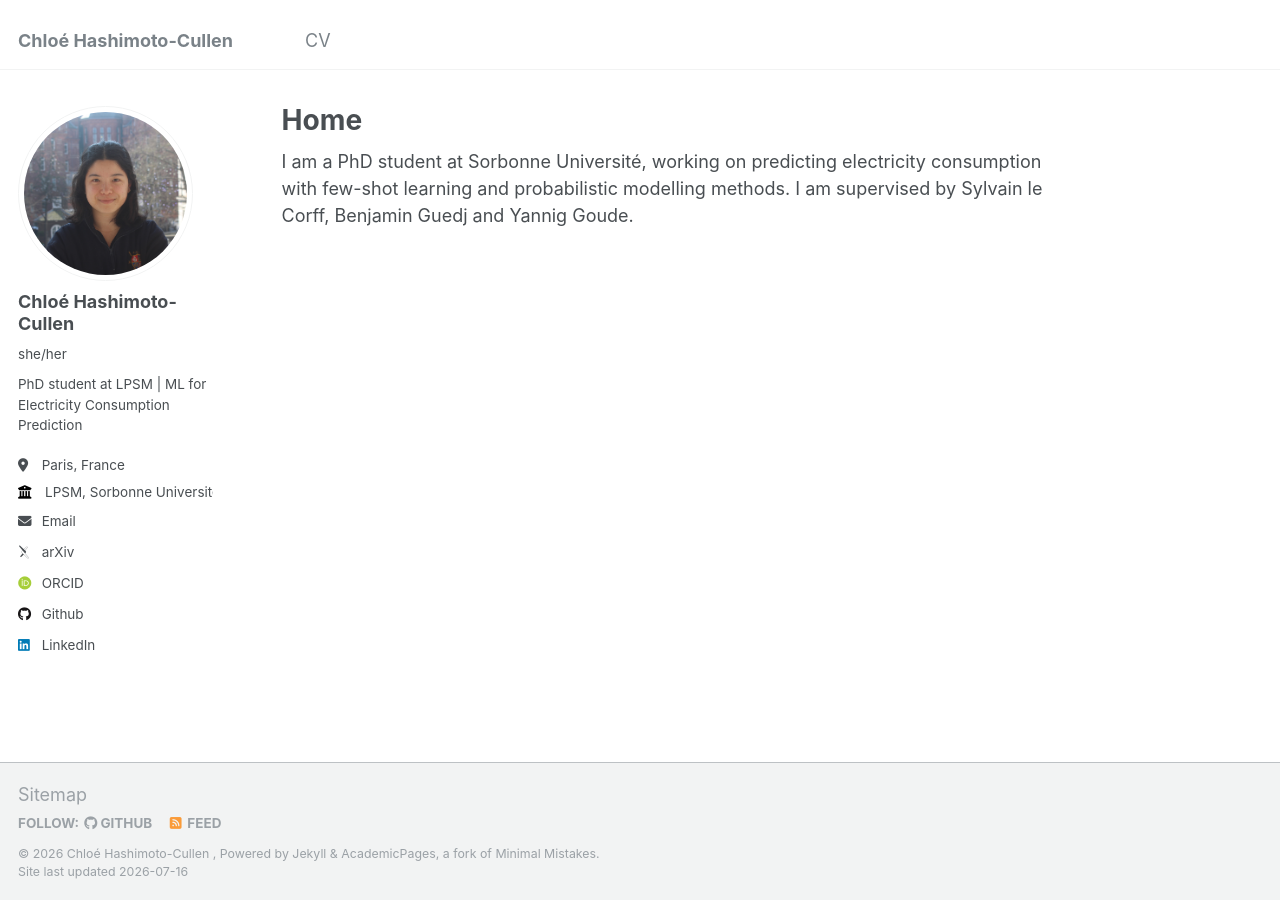
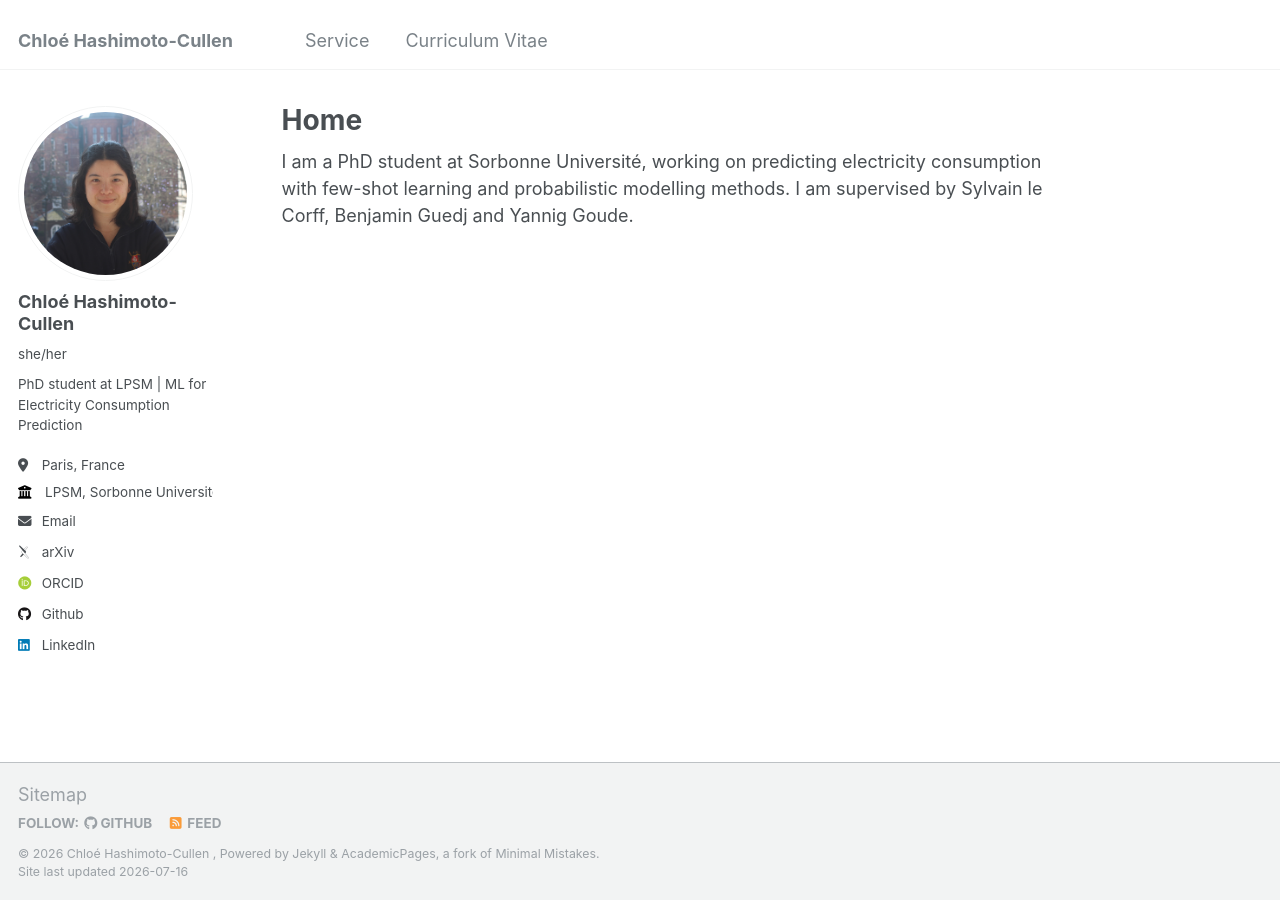
Before and after one commit to hashimotocullen/hashimotocullen.github.io, a Jekyll site: the page built from _pages/about.md, in a window 1280 px wide. Built offline with Jekyll 4.4.1, drawn with Linux system fonts in a browser that asks for light colours; some web fonts are replaced.

Commit message:
Update navigation.yml

```diff
--- a/_data/navigation.yml
+++ b/_data/navigation.yml
@@ -7,6 +7,8 @@
 main:
   # - title: "About"
   #   url: /about/
+  - title: "Service"
+    url: /service/
 
-  - title: "CV"
+  - title: "Curriculum Vitae"
     url: /cv/
```
